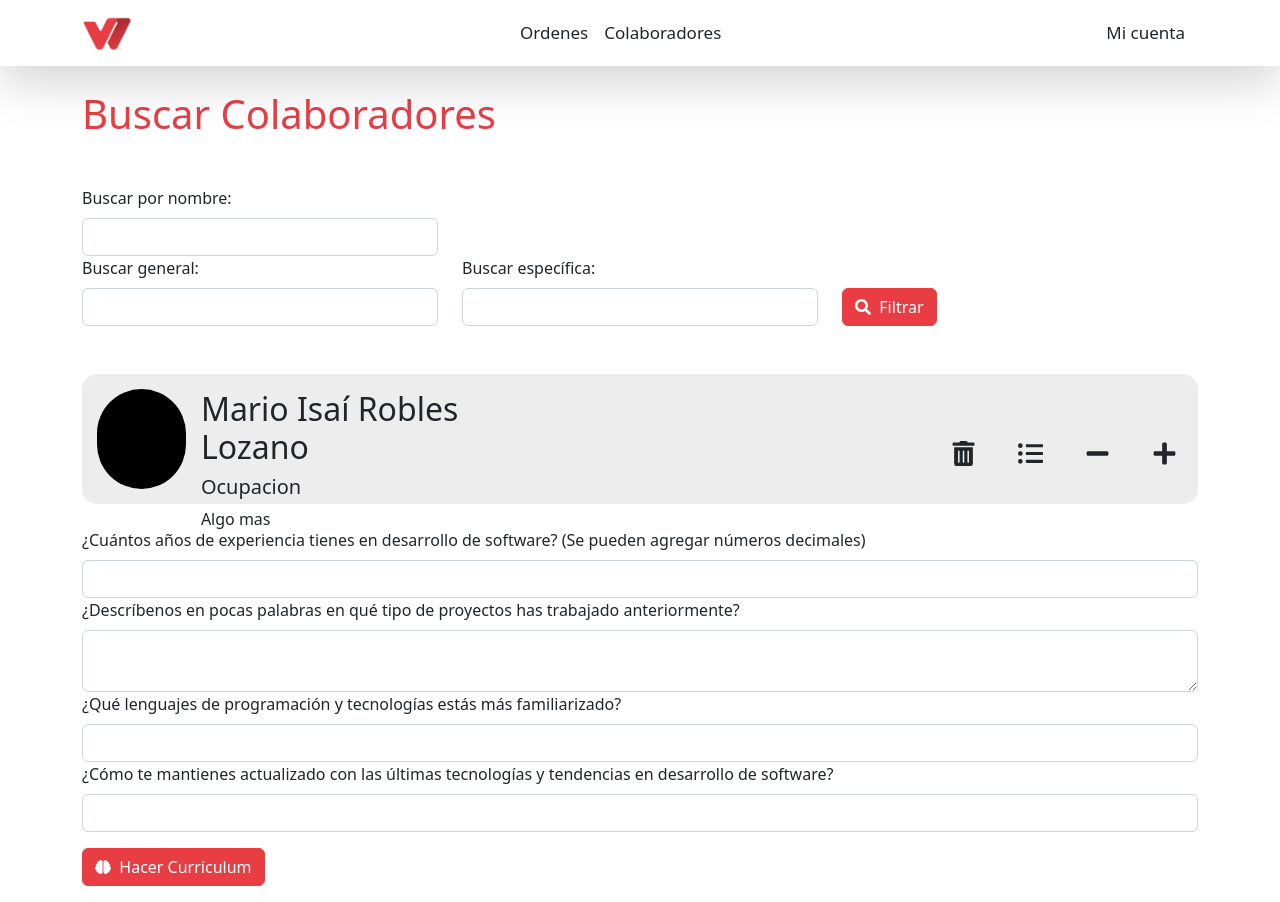
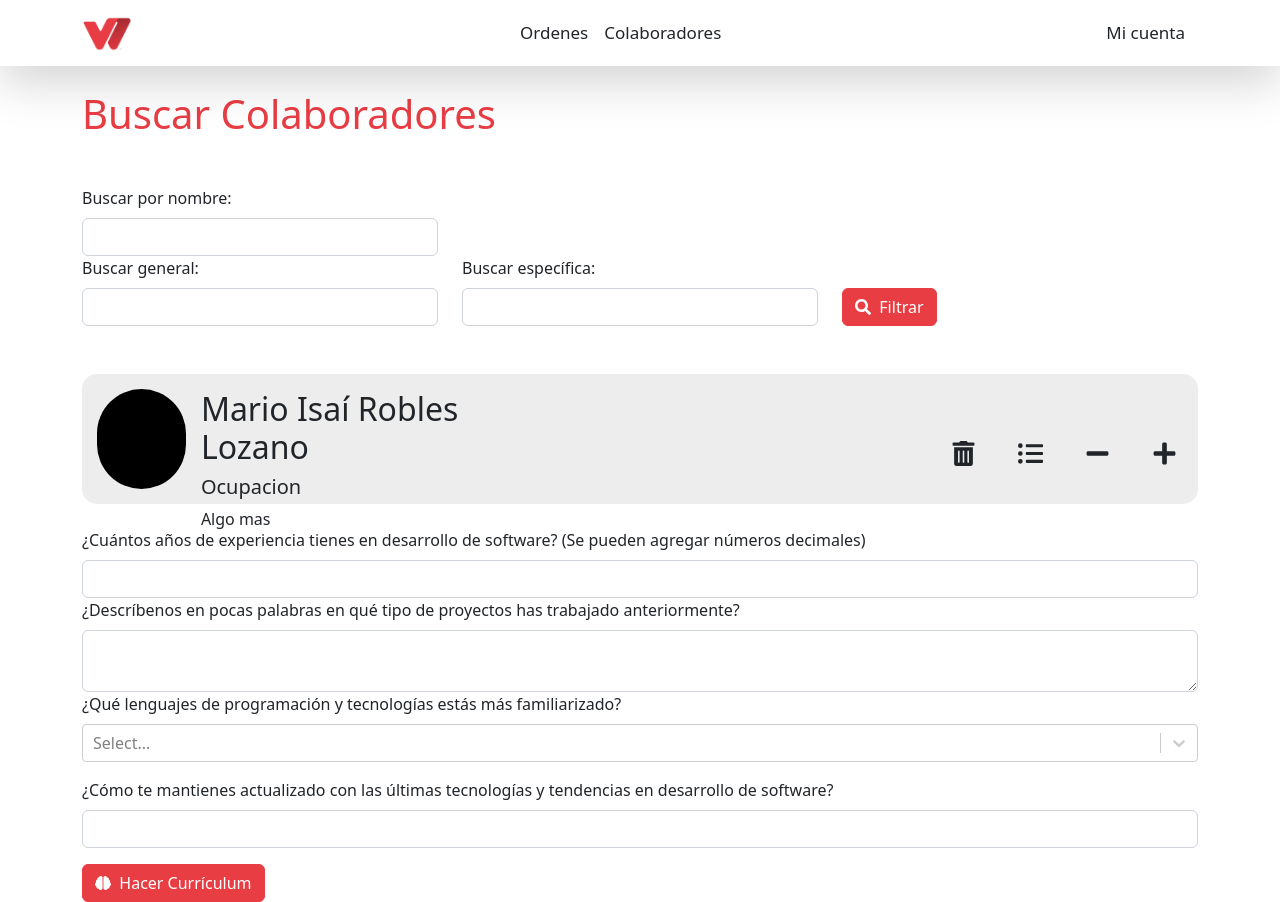
Before and after one commit to wizelineacademy/itesm-socioformador-ene-feb-2023-equipo-2, a Next.js app: page /colaboradores/generar-perfil in a window 1280 px wide. Built offline with nearby package versions, Linux system fonts and the light colour scheme.

Commit message:
generar-perfil.tsx_react-selec
generar-perfil.tsx_with_react-select_removing_hydration_errors

```diff
--- a/package.json
+++ b/package.json
@@ -9,6 +9,9 @@
     "lint": "next lint"
   },
   "dependencies": {
+    "@patternfly/react-core": "^4.276.8",
+    "@patternfly/react-icons": "^4.93.6",
+    "@patternfly/react-styles": "^4.92.6",
     "@types/node": "18.15.10",
     "bootstrap": "^5.2.3",
     "next": "13.2.4",
@@ -19,7 +22,8 @@
     "react-icons": "^4.8.0",
     "react-select": "^5.7.2",
     "stackblur-canvas": "^2.5.0",
-    "typescript": "5.0.2"
+    "typescript": "5.0.2",
+    "uuid": "^9.0.0"
   },
   "devDependencies": {
     "@types/react": "^18.0.31",
--- a/src/components/Menu.tsx
+++ b/src/components/Menu.tsx
@@ -17,7 +17,7 @@ const Menu = (props: MenuProps) => {
         <Container>
           <Navbar.Brand>
             {/* Image component */}
-            <Image src={logoBtn} height={40}/>
+            <Image src={logoBtn} height={40} alt="Logo Wizeline"/>
           </Navbar.Brand>
           <Navbar.Toggle aria-controls="basic-navbar-nav" />
           <Navbar.Collapse id="basic-navbar-nav">
--- /dev/null
+++ b/src/components/useHasMounted.tsx
@@ -0,0 +1,22 @@
+// useHasMounted.tsx is used to ensure correct server-side rendering in Next.JS when using the react-select library.
+// Next.JS can generate a Hydration Error (https://stackoverflow.com/questions/72499480/using-react-select-with-nextjs-causes-hydration-error-when-select-element)
+// This issue is further explained in this article: https://www.joshwcomeau.com/react/the-perils-of-rehydration/#the-solution-9
+// In summary, we need to ensure that the rehydrated app matches the original HTML.
+// The useHasMounted.tsx file is created to be used in multiple pages, and can be imported like so: import { useHasMounted } from "@/components/useHasMounted" and used with this code: const hasMounted = useHasMounted();
+// To prevent the error from appearing, we can use the following code:
+// import { useHasMounted } from "@/components/useHasMounted";
+// const hasMounted = useHasMounted();
+// if (!hasMounted) {
+//   return null;
+// }
+
+import React from "react";
+
+// Custom hook to check if the component has mounted
+export function useHasMounted() {
+  const [hasMounted, setHasMounted] = React.useState(false);
+  React.useEffect(() => {
+    setHasMounted(true);
+  }, []);
+  return hasMounted;
+}
--- a/src/pages/colaboradores/generar-perfil.tsx
+++ b/src/pages/colaboradores/generar-perfil.tsx
@@ -1,44 +1,77 @@
 // TODO:
-// 1. Pasar selectedLanguages a un react-select en vez de texto.
 // 2. Permite seleccionar años y meses?
-import React, { useState } from "react";
-// import Select, {ValueType} from "react-select";
+import React, { useState, useEffect } from "react";
 import * as FaIcons from "react-icons/fa";
+import Select from "react-select";
+// Remeber to use ValueType and OptionTypeBase. It shows error but it works.
+// import Select, { ValueType, OptionTypeBase } from 'react-select';
 import EmployeeSearch from "@/components/EmployeeSearch";
 import EmployeeCard from "@/components/EmployeeCard";
 import Menu from "@/components/Menu";
+import { useHasMounted } from "@/components/useHasMounted";
 
-const generarPerfil = () => {
+// 'options' will later be replaced by table skills in database
+const options = [
+  { value: "javascript", label: "JavaScript" },
+  { value: "python", label: "Python" },
+  { value: "java", label: "Java" },
+  { value: "csharp", label: "C#" },
+];
+
+const generarPerfil: React.FC = () => {
   // React Hooks for managing component state
   const [yearsExperience, setYearsExperience] = useState<string>();
   const [typeProjects, setTypeProjects] = useState<string>("");
-  const [selectedLanguages, setSelectedLanguages] = useState<string>("");
+  const [selectedLanguages, setSelectedLanguages] = useState<string[]>([]);
   const [learning, setLearning] = useState<string>("");
+
+  // useHasMounted.tsx ensures correct server-side rendering in Next.JS when using the react-select library.
+  // For more information, refer to the file inside src/components/useHasMounted.tsx.
+  const hasMounted = useHasMounted();
+  if (!hasMounted) {
+    return null;
+  }
 
   // handleSendForm is a function that is called when the "Hacer Currículum" button is clicked.
   const handleSendForm = () => {
     alert("Wizeline debe pagar las juntadas al Toshi Tiger");
   };
 
-  // handleYearsExperienceChange is a function that sets the years of experience and does not allow letters to be written on the code, just numbers with decimal points
+  // handleYearsExperienceChange is a function that sets the years of experience and ensures that only numbers (including decimal points) are allowed as input.
   const handleYearsExperienceChange = (
     e: React.ChangeEvent<HTMLInputElement>
   ) => {
     const value = e.target.value;
+    // Check if the input value is a valid number
     if (!isNaN(Number(value))) {
       setYearsExperience(value);
     }
   };
 
+  // const handleChangeTechnology = (selectedOptions: ValueType<OptionTypeBase>) works as well but with the error.
+  // The above commented out code can be used as an alternative, but it may result in an error.
+  // In this implementation, the type of `selectedOptions` is set to `any` to prevent the error.
+  const handleChangeTechnology = (selectedOptions: any) => {
+    const selectedValues = (selectedOptions as any[]).map(
+      (option) => option.value
+    ); // allows multiple values to be selected and saved inside the useState hook
+    // The same code written differently
+    // const selectedValues = (
+    //   selectedOptions as Array<{ value: string; label: string }>
+    // ).map((option) => option.value);
+    setSelectedLanguages(selectedValues);
+  };
+
   return (
     <>
-      <Menu titulo={'Buscar Colaboradores'} descripcion={' '}/>
+      <Menu titulo={"Buscar Colaboradores"} descripcion={" "} />
       <EmployeeSearch />
       <EmployeeCard />
       <div className="container">
         {/* Experience input field */}
         <label className="form-label">
-          ¿Cuántos años de experiencia tienes en desarrollo de software? (Se pueden agregar números decimales)
+          ¿Cuántos años de experiencia tienes en desarrollo de software? (Se
+          pueden agregar números decimales)
         </label>
         <input
           className="form-control"
@@ -69,15 +102,13 @@ const generarPerfil = () => {
         <label className="form-label">
           ¿Qué lenguajes de programación y tecnologías estás más familiarizado?
         </label>
-        <input
-          className="form-control"
-          type={"text"}
-          id="selectedLanguages"
-          autoComplete="off"
-          onChange={(e) => setSelectedLanguages(e.target.value)}
-          value={selectedLanguages}
-          required
+        <Select
+          options={options} // sets the available options for the Select component
+          value={options.filter((obj) => selectedLanguages.includes(obj.value))} // sets the currently selected option(s). Use when isMulti is specified.
+          onChange={handleChangeTechnology} // sets the callback function to handle changes in selected option(s)
+          isMulti // indicates that multiple options can be selected
         />
+        <p>{selectedLanguages}</p>
 
         {/* Learning input field */}
         <label className="form-label">
--- a/src/styles/globals.css
+++ b/src/styles/globals.css
@@ -140,3 +140,16 @@ a {
 a,h1{
   color:#e93d44 !important;
 }
+
+.dropdown-menu-custom {
+  bottom: auto !important;
+}
+
+.dropdown-item:hover {
+  background-color: #f7f7f7 !important;
+}
+
+.material-icons {
+  font-size: 1.2rem !important;
+  margin-left: 8px !important;
+}
```
Also changed, not shown: 1 other file (tests, documents, lock files or other folders).
